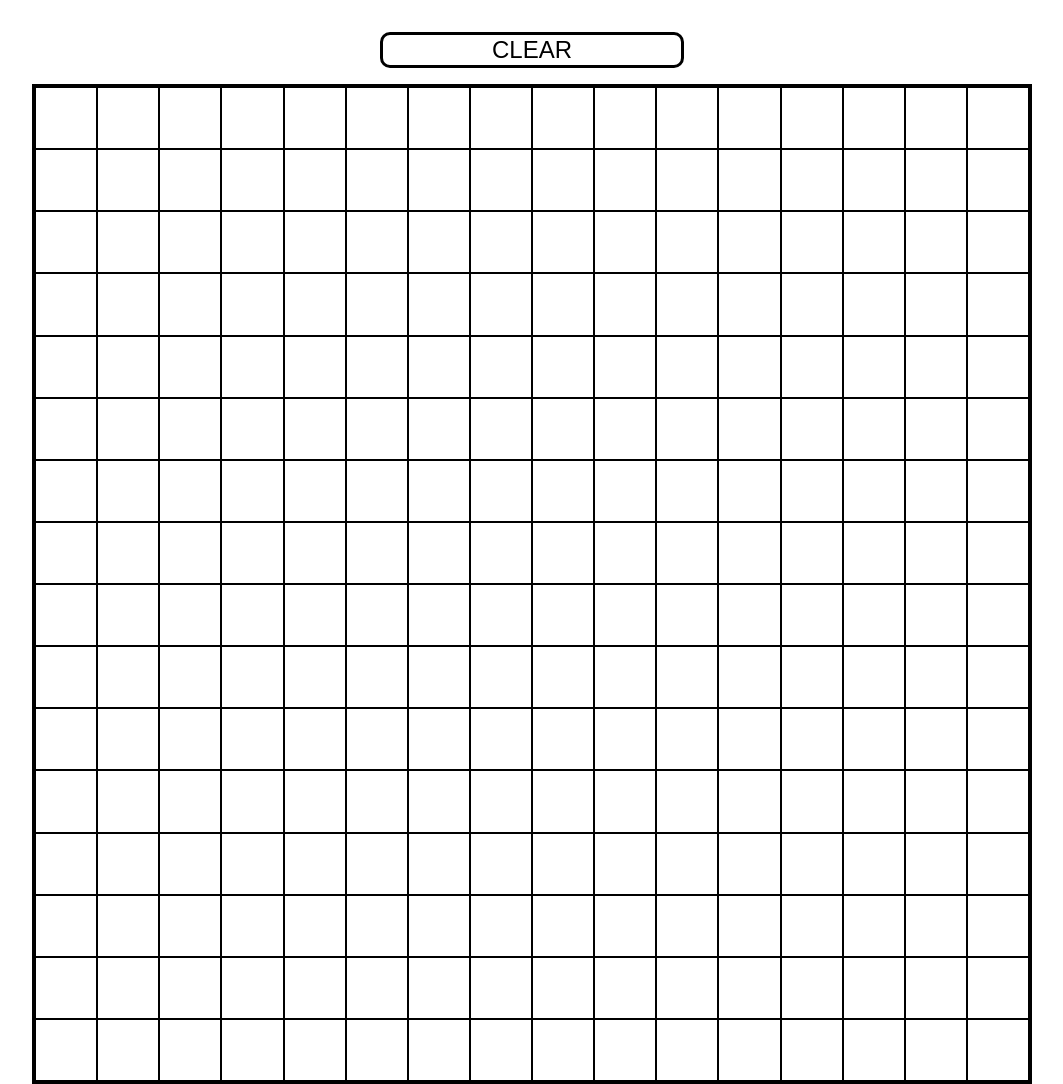
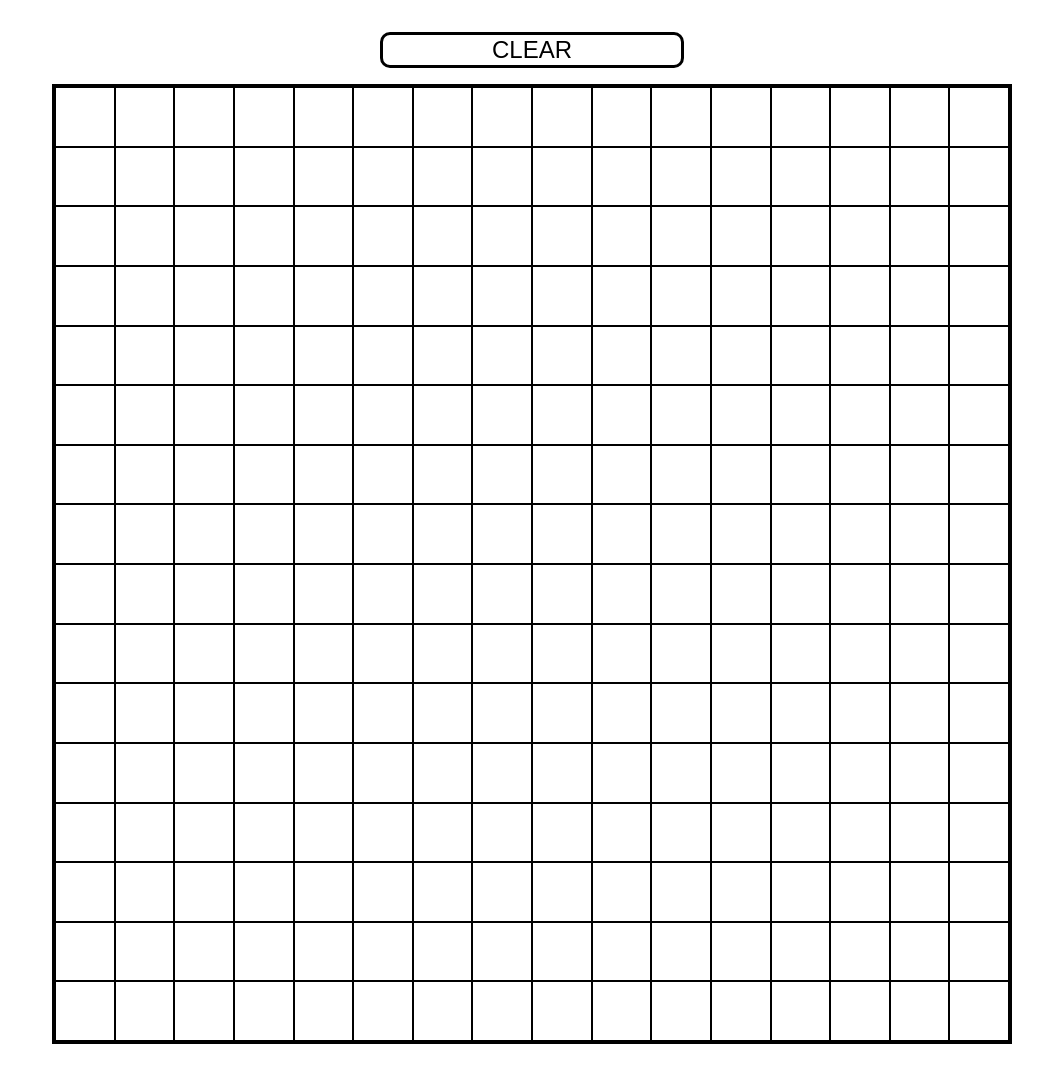
Before and after one commit to axylious/etch-a-sketch, a plain HTML site: page index.html in a window 1280 px wide. Shown: the whole page, without its empty margins (108-1171 px from the left). Drawn offline with Linux system fonts and the light colour scheme.

Commit message:
update sizing

```diff
--- a/style.css
+++ b/style.css
@@ -5,8 +5,8 @@
 
 .board {
     border: 3px solid black;
-    height: 1000px;
-    width: 1000px;
+    height: 75vw;
+    width: 75vw;
     display: grid;
     justify-content: stretch;
 }
```
Also changed, not shown: index.html (+1 -0 lines).
